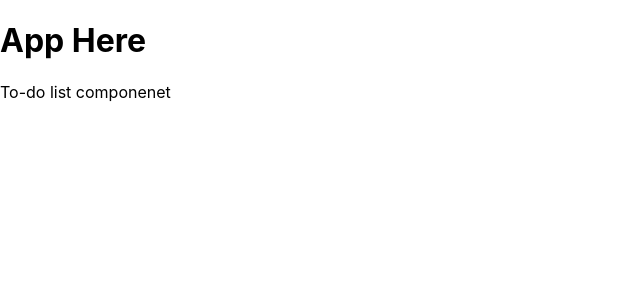
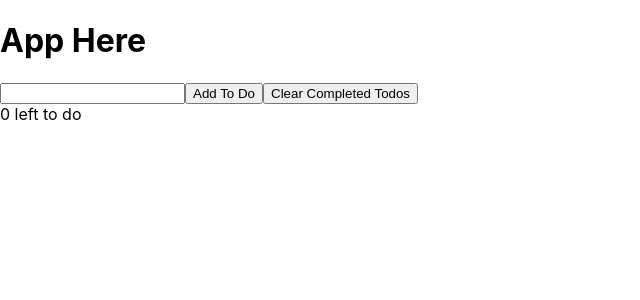
Before and after one commit to PhilCodesNow/Projects, a React (Create React App) app in the folder react-todo-list/: page / in a window 1280 px wide. Shown: the top 300 px of the page, without its empty margins (0-640 px from the left). Built offline with nearby package versions, Linux system fonts and the light colour scheme.

Commit message:
basic list showing

```diff
--- a/react-todo-list/package.json
+++ b/react-todo-list/package.json
@@ -9,6 +9,7 @@
     "react": "^17.0.1",
     "react-dom": "^17.0.1",
     "react-scripts": "4.0.1",
+    "uuid": "^8.3.2",
     "web-vitals": "^0.2.4"
   },
   "scripts": {
--- a/react-todo-list/src/App.js
+++ b/react-todo-list/src/App.js
@@ -1,13 +1,31 @@
-import React from 'react';
+import React, { useState, useRef } from 'react';
 import './App.css';
 import TodoList from './TodoList';
+import uuidv4 from 'uuid/v4';
 
 
 function App() {
+  const [todos, setTodos] = useState([]);
+  const toDoNameRef = useRef()
+
+  function handleAddTodo(e) {
+    const name = toDoNameRef.current.value
+    if (name === '') return
+    setTodos(prevTodos => {
+      return [...prevTodos, {id: uuidv4(), name: name, complete: false}]
+    })
+    toDoNameRef.current.value = null
+  }
+
+
   return (
     <>
     <h1>App Here</h1>
-    <TodoList />
+    <TodoList todos={todos}/>
+    <input ref={toDoNameRef} type="text" />
+    <button onClick={handleAddTodo}>Add To Do</button>
+    <button>Clear Completed Todos</button>
+    <div>0 left to do</div>
     </>
   );
 }
--- /dev/null
+++ b/react-todo-list/src/ToDos.js
@@ -0,0 +1,12 @@
+import React from 'react'
+
+export default function ToDos( {todo} ) {
+    return (
+        <div>
+            <label>
+                <input type='checkbox' checked={todo.complete} />
+                {todo.name}
+            </label>
+        </div>
+    )
+}
--- a/react-todo-list/src/TodoList.js
+++ b/react-todo-list/src/TodoList.js
@@ -1,9 +1,10 @@
-import React from 'react'
+import React from 'react';
+import ToDo from './ToDos';
 
-export default function toDoList() {
+export default function toDoList({ todos }) {
     return (
-        <div>
-            To-do list componenet
-        </div>
+        todos.map(todo => {
+            return <ToDo key={todo.id} todo={todo} />
+        })
     )
 }
```
Also changed, not shown: 2 other files (tests, documents, lock files or other folders).
